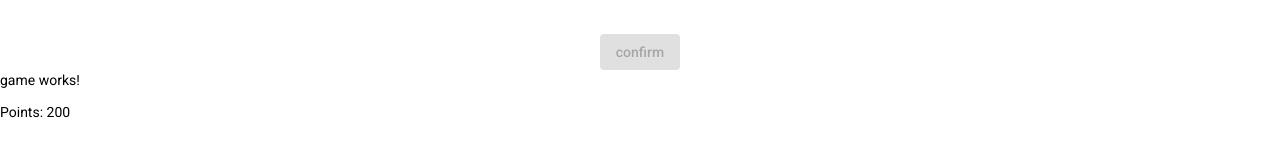
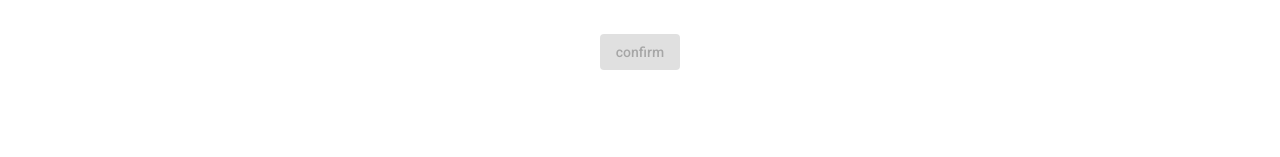
Before and after one commit to ChloeLiShang/blackjack-simulator, an Angular app: page /game in a window 1280 px wide. Shown: the part 359-516 px from the top of the page. Built offline with nearby package versions, Linux system fonts and the light colour scheme.

Commit message:
new build

```diff
--- a/src/app/game/game.component.html
+++ b/src/app/game/game.component.html
@@ -5,8 +5,3 @@
 <div *ngIf="betPlaced">
     <app-in-game [betPlaced]="bet" [playerPoints]="playerPoints" (update)="onUpdate($event)"></app-in-game>
 </div>
-
-<p>game works!</p>
-<p *ngIf="bet">bet placed: {{bet}}</p>
-
-<p>Points: {{playerPoints}}</p>
```
Also changed, not shown: 3 other files (tests, documents, lock files or other folders).
